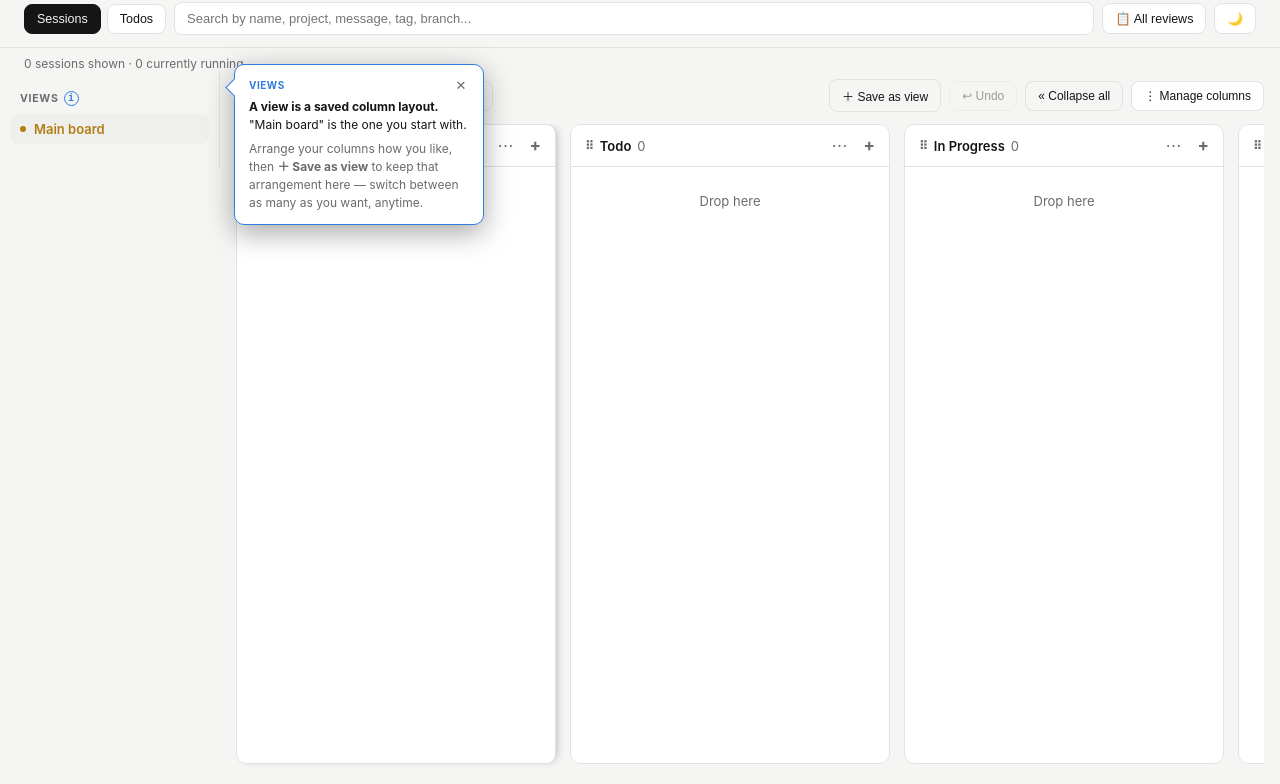
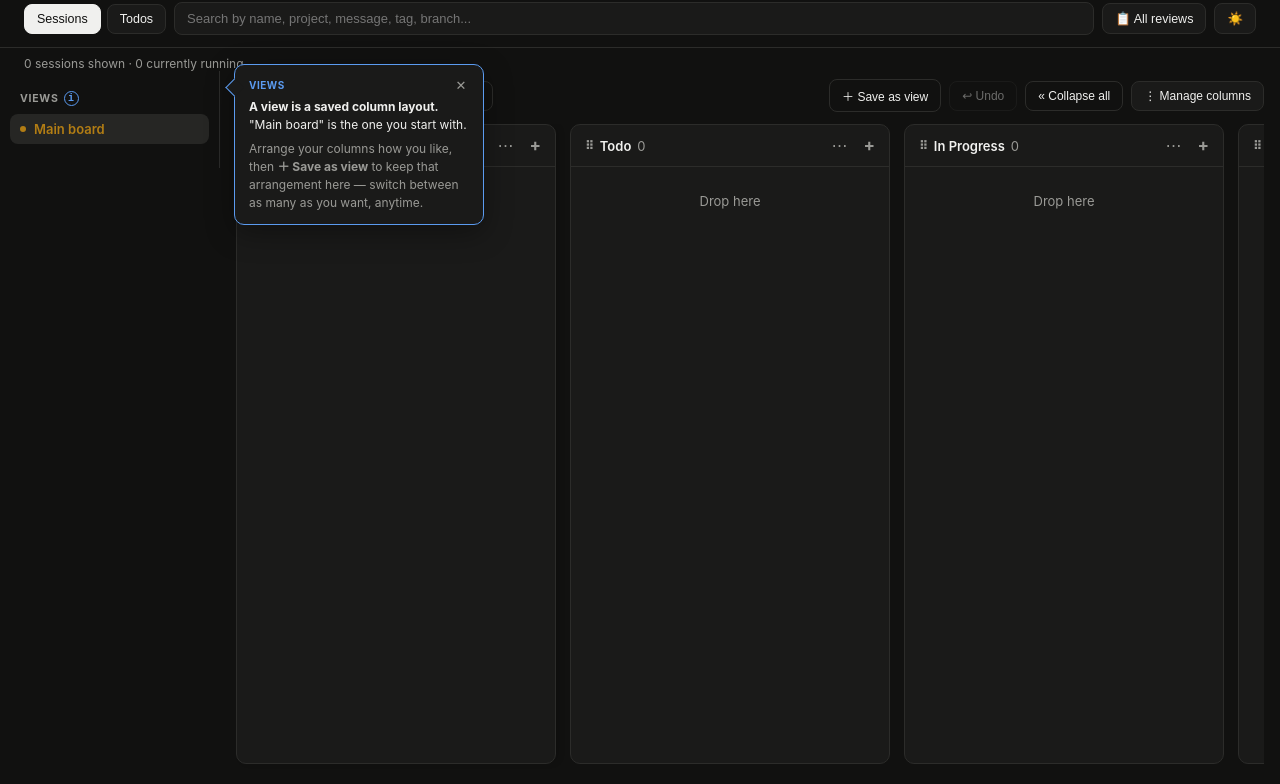
Before and after one commit to prathambdevx/claude-session-manager, a website: page frontend/public/index.html in a window 1280 px wide. Shown: the part 54-838 px from the top of the page. Drawn offline with Linux system fonts and the light colour scheme; no server answers.

Commit message:
feat: default to dark mode for first-time visitors, not OS preference
Previously a fresh visitor with no saved theme preference got whatever
their OS's prefers-color-scheme was. Now defaults to dark unless the
theme toggle has been explicitly set to light.

```diff
--- a/frontend/public/index.html
+++ b/frontend/public/index.html
@@ -6,10 +6,11 @@
 <title>Claude Sessions</title>
 <link rel="icon" type="image/webp" href="/favicon.webp" />
 <script>
-  // applied before the stylesheet loads so there's no flash of the wrong theme on load
+  // applied before the stylesheet loads so there's no flash of the wrong theme on load —
+  // defaults to dark for a first-time visitor rather than following the OS preference
   (function () {
     var t = localStorage.getItem("theme");
-    if (t === "light" || t === "dark") document.documentElement.setAttribute("data-theme", t);
+    document.documentElement.setAttribute("data-theme", t === "light" ? "light" : "dark");
   })();
 </script>
 <link rel="stylesheet" href="/styles.css" />
--- a/frontend/src/components/theme/themeToggle.js
+++ b/frontend/src/components/theme/themeToggle.js
@@ -1,9 +1,7 @@
-// dark/light toggle — data-theme on <html> overrides prefers-color-scheme; its absence means
-// "follow the OS".
+// dark/light toggle — defaults to dark regardless of OS preference; index.html's inline
+// pre-paint script already stamps data-theme on <html> before this ever runs.
 export function currentTheme() {
-  const override = document.documentElement.getAttribute("data-theme");
-  if (override) return override;
-  return window.matchMedia("(prefers-color-scheme: dark)").matches ? "dark" : "light";
+  return document.documentElement.getAttribute("data-theme") || "dark";
 }
 
 export function updateThemeIcon() {
@@ -29,9 +27,5 @@ export function initThemeToggle() {
     updateThemeIcon();
     playThemeSound();
   });
-  // if the user hasn't explicitly chosen a theme, keep the icon in sync with OS changes
-  window.matchMedia("(prefers-color-scheme: dark)").addEventListener("change", () => {
-    if (!localStorage.getItem("theme")) updateThemeIcon();
-  });
   updateThemeIcon();
 }
```
